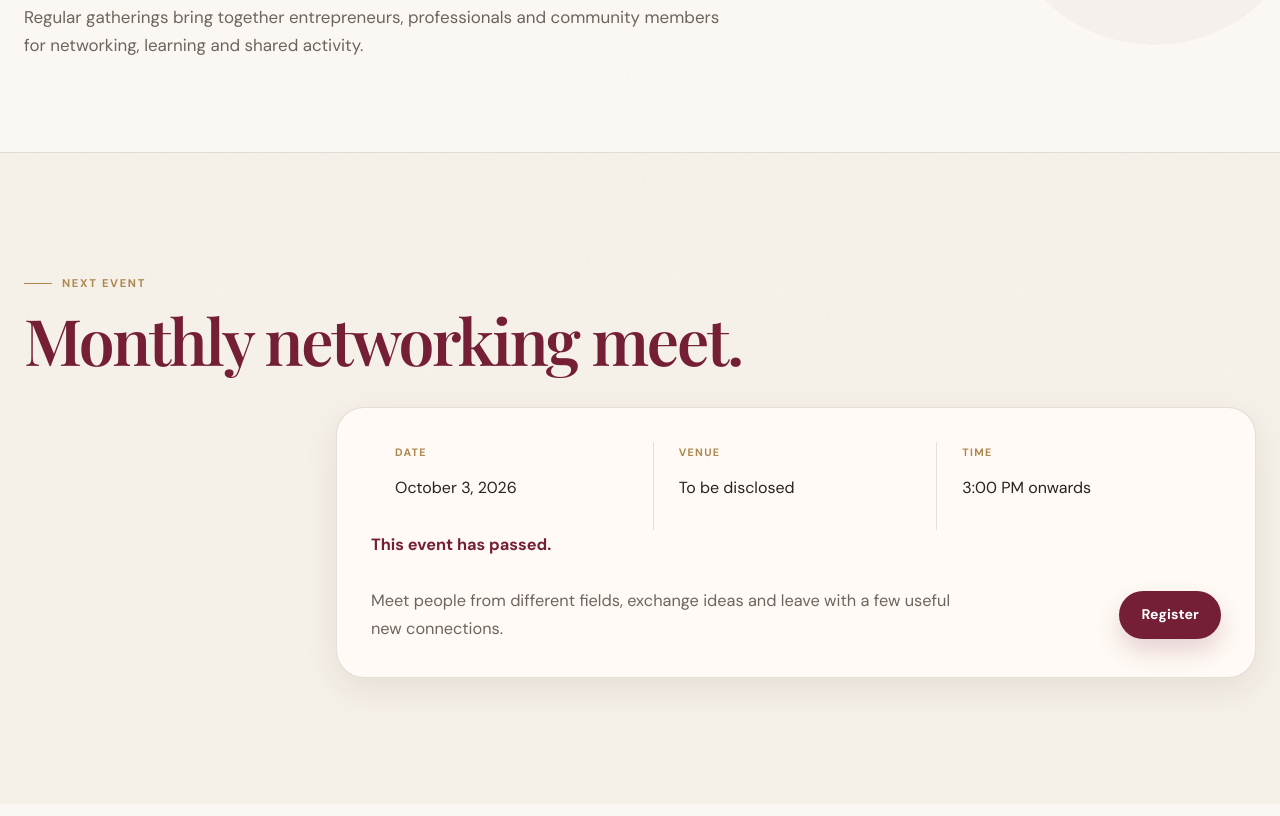
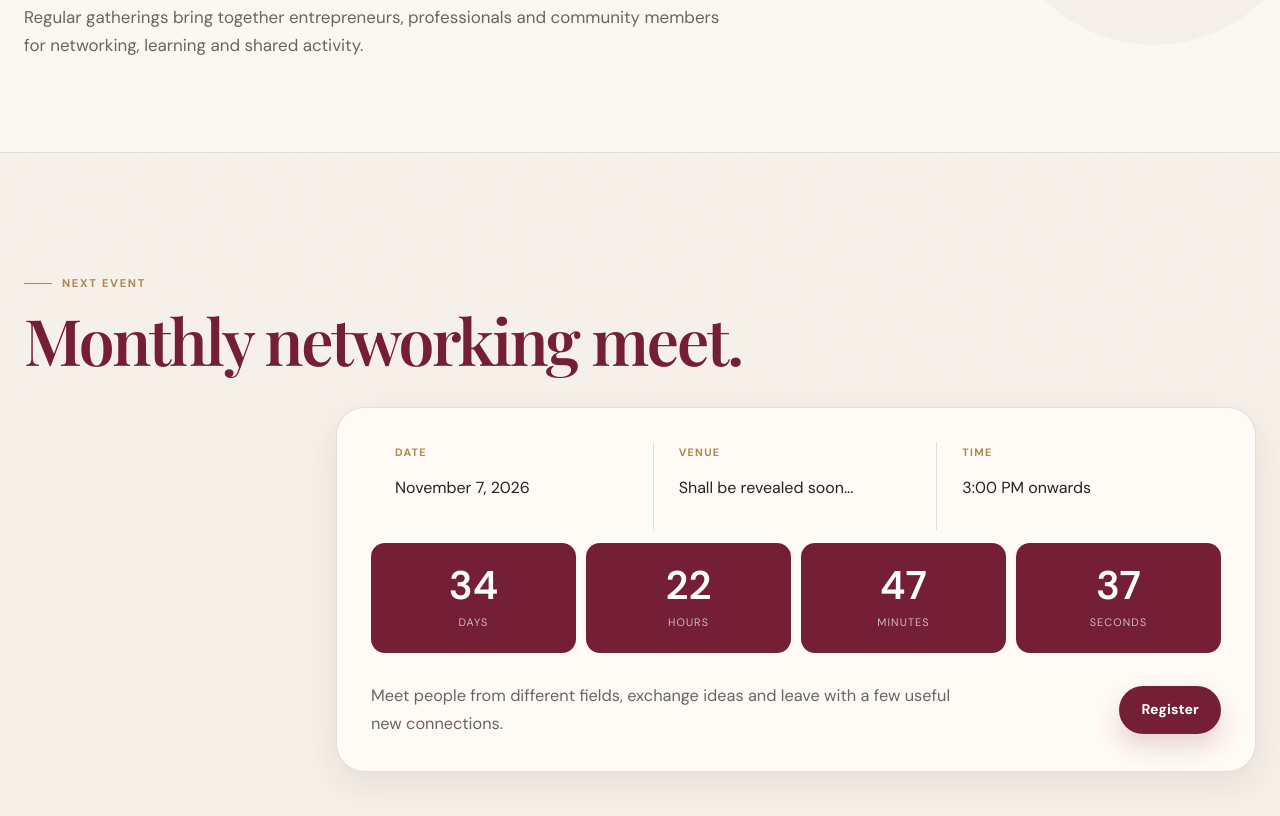
Before and after one commit to Devam-Khatri/growth-with-grace, a plain HTML site: page events.html in a window 1280 px wide. Shown: the part 412-1228 px from the top of the page. Drawn offline with nearby package versions, Linux system fonts and the light colour scheme.

Commit message:
Add files via upload

```diff
--- a/events.html
+++ b/events.html
@@ -14,10 +14,10 @@
 
 <section class="section"><div class="container"><p class="section-tag">Next event</p><h2>Monthly networking meet.</h2>
   <div class="event-card">
-    <div class="event-meta"><span class="meta-label">Date</span><p>October 3, 2026</p></div>
-    <div class="event-meta"><span class="meta-label">Venue</span><p>To be disclosed</p></div>
+    <div class="event-meta"><span class="meta-label">Date</span><p>November 7, 2026</p></div>
+    <div class="event-meta"><span class="meta-label">Venue</span><p>Shall be revealed soon...</p></div>
     <div class="event-meta"><span class="meta-label">Time</span><p>3:00 PM onwards</p></div>
-    <div id="event-countdown" data-date="2026-10-03T15:00:00" class="countdown-wrap" aria-label="Countdown to the next event"><div class="countdown-box"><div class="countdown-unit"><span class="cd-days">0</span><p>Days</p></div><div class="countdown-unit"><span class="cd-hours">0</span><p>Hours</p></div><div class="countdown-unit"><span class="cd-mins">0</span><p>Minutes</p></div><div class="countdown-unit"><span class="cd-secs">0</span><p>Seconds</p></div></div></div>
+    <div id="event-countdown" data-date="2026-11-07T15:00:00" class="countdown-wrap" aria-label="Countdown to the next event"><div class="countdown-box"><div class="countdown-unit"><span class="cd-days">0</span><p>Days</p></div><div class="countdown-unit"><span class="cd-hours">0</span><p>Hours</p></div><div class="countdown-unit"><span class="cd-mins">0</span><p>Minutes</p></div><div class="countdown-unit"><span class="cd-secs">0</span><p>Seconds</p></div></div></div>
     <div class="event-copy"><p>Meet people from different fields, exchange ideas and leave with a few useful new connections.</p><a href="register.html" class="primary-btn">Register</a></div>
   </div>
 </div></section>
```
